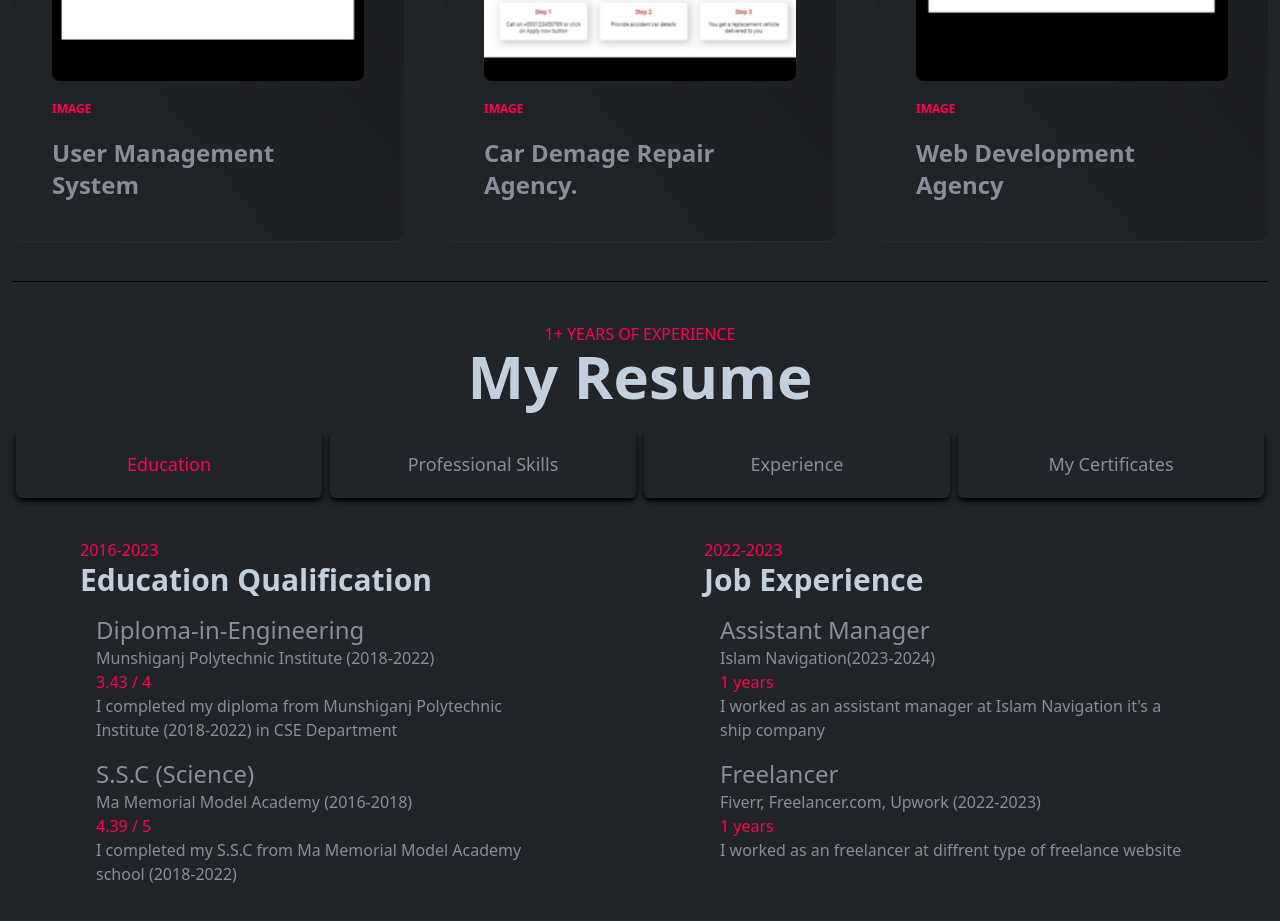
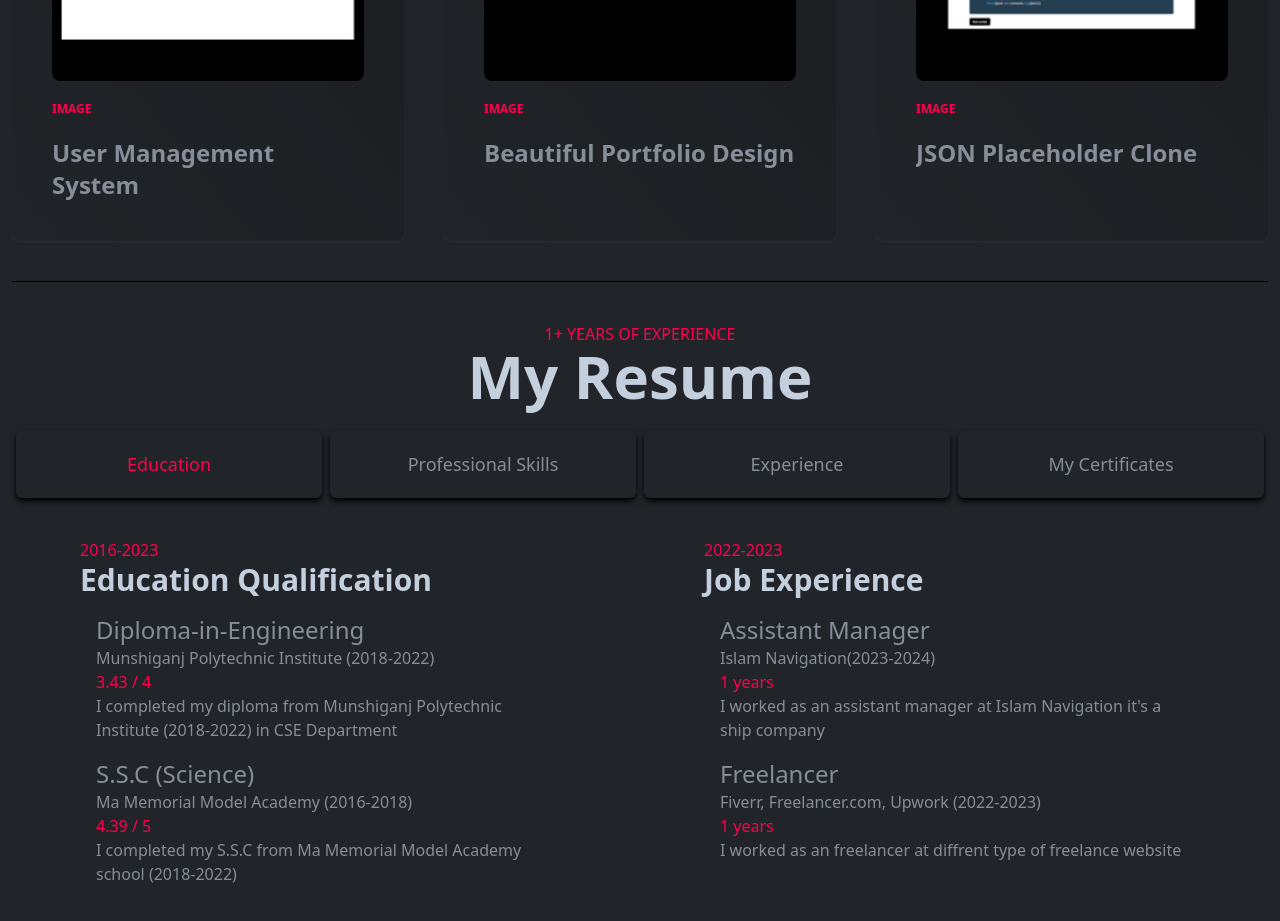
Before and after one commit to swehera/hera-portfolio01, a React (Vite) app: page / in a window 1280 px wide. Shown: the part 2580-3501 px from the top of the page. Built offline with nearby package versions, Linux system fonts and the light colour scheme.

Commit message:
Add-portfolio

```diff
--- a/src/constant/data.jsx
+++ b/src/constant/data.jsx
@@ -78,19 +78,19 @@ export const portfolioData = [
   },
   {
     id: 102,
-    title: "Car Demage Repair Agency.",
+    title: "Beautiful Portfolio Design",
     subtitle: "Image",
     img: imgTwo,
     icon: <IoVideocamOutline />,
-    link: "https://github.com/swehera",
+    link: "https://hera-portfolio-01.vercel.app/",
   },
   {
     id: 103,
-    title: "Web Development Agency ",
+    title: "JSON Placeholder Clone ",
     subtitle: "Image",
     img: imgThree,
     icon: <FaSquareArrowUpRight />,
-    link: "https://adoffsolution.xyz/",
+    link: "https://json-placeholder-six.vercel.app/",
   },
   /*
   {
```
Also changed, not shown: src/assets/portfolioImages/2.png, src/assets/portfolioImages/3.png.
